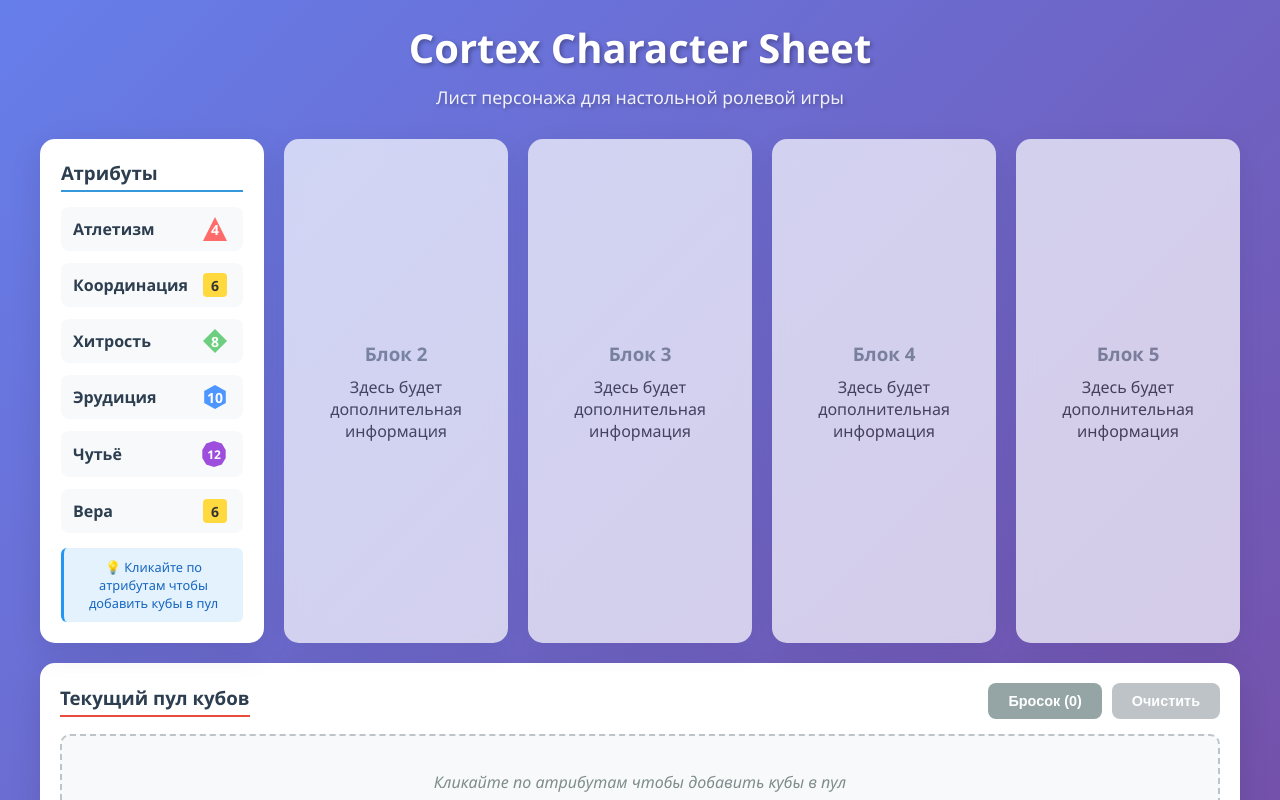
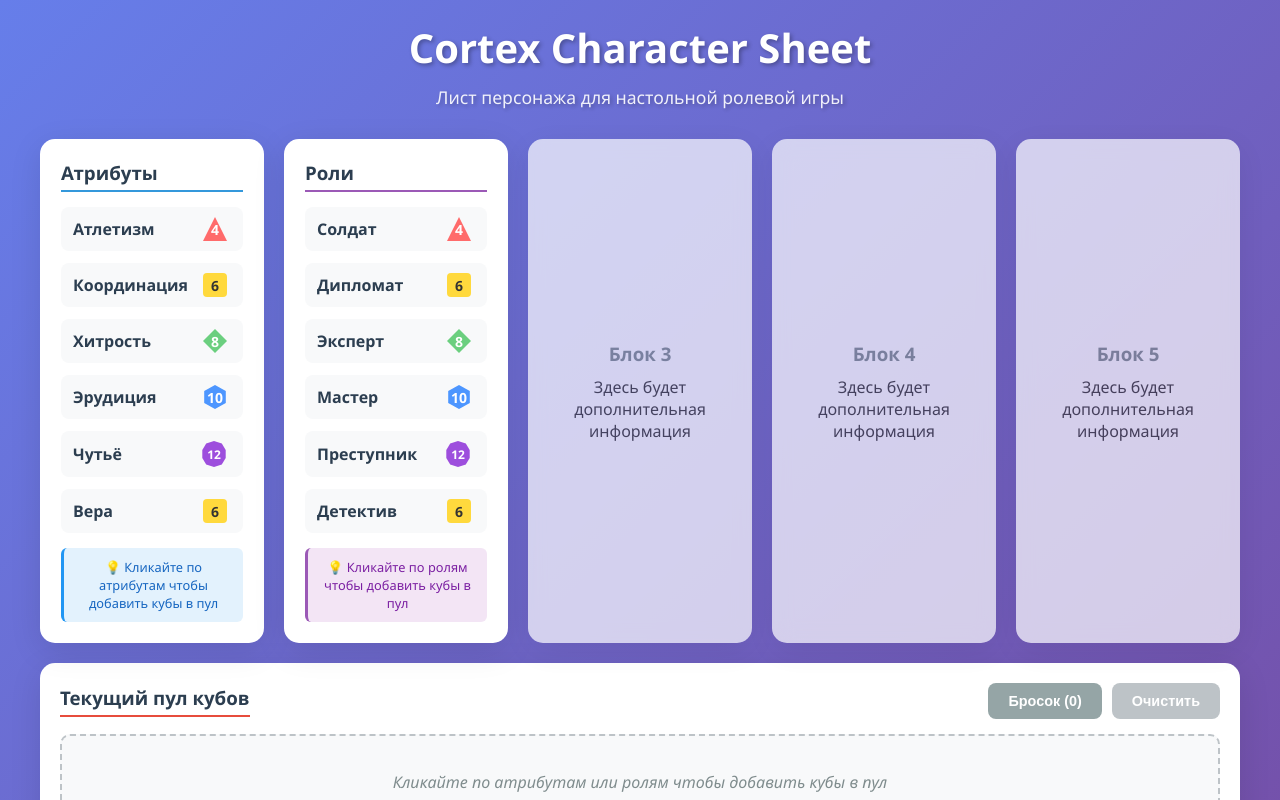
Before and after one commit to dplatonov865/cortex-prime-dice, a React (Vite) app: page / in a window 1280 px wide. Shown: the top 800 px of the page. Built offline with nearby package versions, Linux system fonts and the light colour scheme.

Commit message:
added RoleBlock

```diff
--- a/src/components/CharacterSheet.jsx
+++ b/src/components/CharacterSheet.jsx
@@ -1,5 +1,6 @@
 import React, { useState } from 'react';
 import AttributeBlock from './AttributeBlock';
+import RoleBlock from './RoleBlock';
 import DiceIcon from './DiceIcon';
 
 const CharacterSheet = () => {
@@ -12,6 +13,15 @@ const CharacterSheet = () => {
     'Вера': 'd6'
   });
 
+  const [roles, setRoles] = useState({
+    'Солдат': 'd4',
+    'Дипломат': 'd6',
+    'Эксперт': 'd8',
+    'Мастер': 'd10',
+    'Преступник': 'd12',
+    'Детектив': 'd6'
+  });
+
   const [dicePool, setDicePool] = useState([]);
   const [rollResults, setRollResults] = useState([]);
   const [selectedDice, setSelectedDice] = useState([]);
@@ -19,13 +29,14 @@ const CharacterSheet = () => {
   const [effectDie, setEffectDie] = useState('d4');
   const [rollHistory, setRollHistory] = useState([]);
 
-  // Добавление куба в пул (клик по атрибуту)
-  const addToDicePool = (attributeName, diceType) => {
+  // Добавление куба в пул (клик по атрибуту или роли)
+  const addToDicePool = (name, diceType, category) => {
     const newDice = {
       id: Date.now() + Math.random(),
-      attribute: attributeName,
+      name: name,
       type: diceType,
-      value: parseInt(diceType.replace('d', ''))
+      value: parseInt(diceType.replace('d', '')),
+      category: category // 'attribute' или 'role'
     };
 
     setDicePool(prev => [...prev, newDice]);
@@ -133,7 +144,12 @@ const CharacterSheet = () => {
 
   // Обработчик кликов по атрибутам
   const handleAttributeClick = (attributeName, diceType) => {
-    addToDicePool(attributeName, diceType);
+    addToDicePool(attributeName, diceType, 'attribute');
+  };
+
+  // Обработчик кликов по ролям
+  const handleRoleClick = (roleName, diceType) => {
+    addToDicePool(roleName, diceType, 'role');
   };
 
   // Очистка пула
@@ -149,10 +165,10 @@ const CharacterSheet = () => {
           onAttributeClick={handleAttributeClick}
         />
 
-        <div className="block empty-block">
-          <h3>Блок 2</h3>
-          <p>Здесь будет дополнительная информация</p>
-        </div>
+        <RoleBlock
+          roles={roles}
+          onRoleClick={handleRoleClick}
+        />
 
         <div className="block empty-block">
           <h3>Блок 3</h3>
@@ -194,7 +210,7 @@ const CharacterSheet = () => {
 
         <div className="dice-pool">
           {dicePool.length === 0 ? (
-            <p className="empty-pool-message">Кликайте по атрибутам чтобы добавить кубы в пул</p>
+            <p className="empty-pool-message">Кликайте по атрибутам или ролям чтобы добавить кубы в пул</p>
           ) : (
             <div className="dice-pool-list">
               {dicePool.map(dice => (
@@ -202,14 +218,19 @@ const CharacterSheet = () => {
                   key={dice.id}
                   className="pool-dice-item"
                   onClick={() => removeFromDicePool(dice.id)}
-                  title={`Клик чтобы удалить\n${dice.attribute}: ${dice.type}`}
+                  title={`Клик чтобы удалить\n${dice.category === 'attribute' ? 'Атрибут' : 'Роль'}: ${dice.name} (${dice.type})`}
                 >
                   <DiceIcon
                     type={dice.type}
                     value={dice.value}
                     clickable={false}
                   />
-                  <span className="dice-attribute">{dice.attribute}</span>
+                  <div className="dice-info-small">
+                    <span className="dice-category">
+                      {dice.category === 'attribute' ? 'Атрибут' : 'Роль'}
+                    </span>
+                    <span className="dice-name">{dice.name}</span>
+                  </div>
                 </div>
               ))}
             </div>
@@ -266,7 +287,10 @@ const CharacterSheet = () => {
                         clickable={!isInactive}
                       />
                       <div className="dice-info">
-                        <div className="dice-attribute">{dice.attribute}</div>
+                        <div className="dice-category-small">
+                          {dice.category === 'attribute' ? 'Атрибут' : 'Роль'}
+                        </div>
+                        <div className="dice-name">{dice.name}</div>
                         <div className="dice-roll">{dice.rolledValue}</div>
                         {isSelected && <div className="selected-indicator">✓ В результате</div>}
                         {isInactive && <div className="inactive-indicator">✗ Неактивен</div>}
--- /dev/null
+++ b/src/components/RoleBlock.jsx
@@ -0,0 +1,36 @@
+import React from 'react';
+import DiceIcon from './DiceIcon';
+
+const RoleBlock = ({ roles, onRoleClick }) => {
+  const handleRoleClick = (roleName, diceType) => {
+    onRoleClick(roleName, diceType);
+  };
+
+  return (
+    <div className="block roles-block">
+      <h3>Роли</h3>
+      <div className="roles-list">
+        {Object.entries(roles).map(([name, diceType]) => (
+          <div
+            key={name}
+            className="role-row"
+            onClick={() => handleRoleClick(name, diceType)}
+            title="Клик чтобы добавить куб в пул"
+          >
+            <span className="role-name">{name}</span>
+            <DiceIcon
+              type={diceType}
+              value={diceType.replace('d', '')}
+              clickable={false}
+            />
+          </div>
+        ))}
+      </div>
+      <div className="role-hint">
+        💡 Кликайте по ролям чтобы добавить кубы в пул
+      </div>
+    </div>
+  );
+};
+
+export default RoleBlock;
--- a/src/styles/App.css
+++ b/src/styles/App.css
@@ -688,3 +688,108 @@ body {
   color: #1565c0;
   text-align: center;
 }
+/* Стили для блока ролей */
+.roles-block {
+  grid-column: 2;
+}
+
+.roles-block h3 {
+  margin-bottom: 15px;
+  color: #2c3e50;
+  border-bottom: 2px solid #9b59b6;
+  padding-bottom: 5px;
+}
+
+.roles-list {
+  display: flex;
+  flex-direction: column;
+  gap: 12px;
+}
+
+.role-row {
+  display: flex;
+  justify-content: space-between;
+  align-items: center;
+  padding: 8px 12px;
+  background: #f8f9fa;
+  border-radius: 8px;
+  transition: all 0.3s ease;
+  cursor: pointer;
+  user-select: none;
+}
+
+.role-row:hover {
+  background: #f3e5f5 !important;
+  transform: translateX(5px);
+}
+
+.role-name {
+  font-weight: 600;
+  color: #2c3e50;
+}
+
+.role-hint {
+  margin-top: 15px;
+  padding: 10px;
+  background: #f3e5f5;
+  border-radius: 6px;
+  font-size: 0.8rem;
+  color: #7b1fa2;
+  text-align: center;
+  border-left: 3px solid #9b59b6;
+}
+
+/* Стили для информации о кубах в пуле и результатах */
+.dice-info-small {
+  display: flex;
+  flex-direction: column;
+  align-items: center;
+  gap: 2px;
+}
+
+.dice-category {
+  font-size: 0.7rem;
+  color: #7f8c8d;
+  font-weight: 500;
+}
+
+.dice-name {
+  font-size: 0.8rem;
+  color: #2c3e50;
+  text-align: center;
+  max-width: 80px;
+  word-break: break-word;
+  font-weight: 500;
+}
+
+.dice-category-small {
+  font-size: 0.75rem;
+  color: #7f8c8d;
+  font-weight: 500;
+}
+
+/* Адаптивность для блоков */
+@media (max-width: 1024px) {
+  .main-columns {
+    grid-template-columns: repeat(3, 1fr);
+  }
+
+  .attributes-block {
+    grid-column: 1;
+  }
+
+  .roles-block {
+    grid-column: 2;
+  }
+}
+
+@media (max-width: 768px) {
+  .main-columns {
+    grid-template-columns: 1fr;
+  }
+
+  .attributes-block,
+  .roles-block {
+    grid-column: 1;
+  }
+}
```
